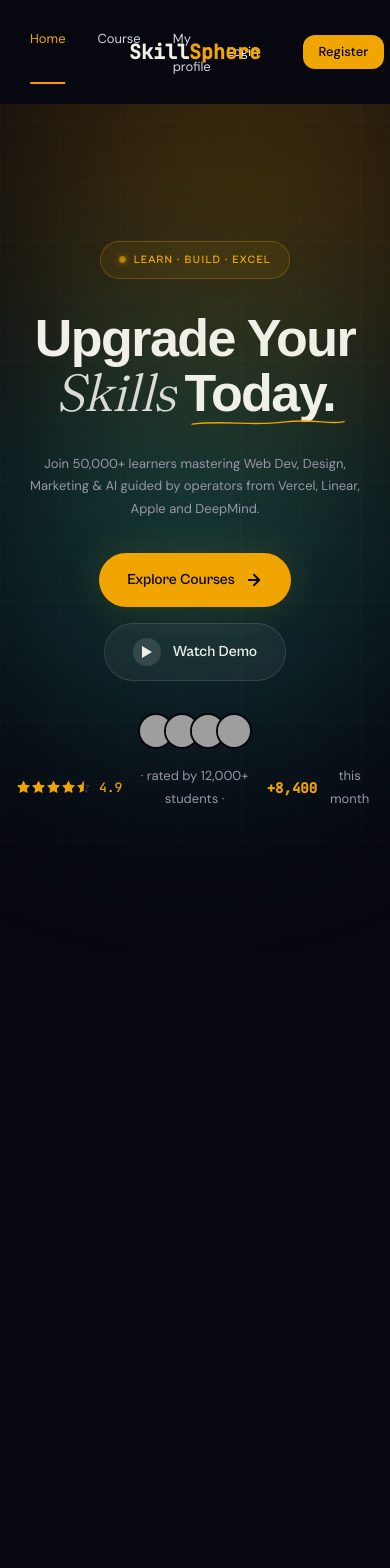
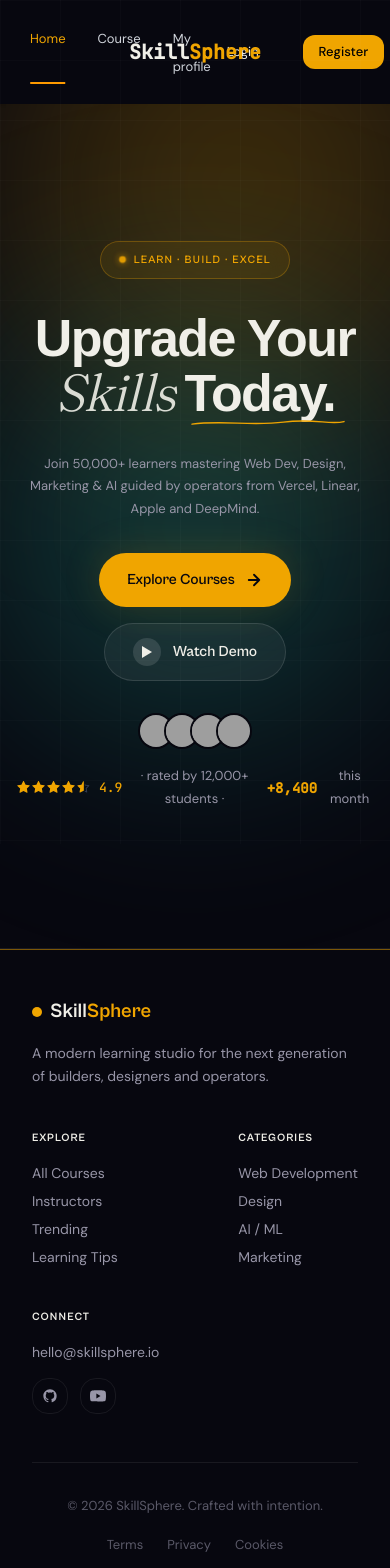
Before and after one commit to P-tanjim-second/skill-shaper, a Next.js app: page / in a window 390 px wide. Shown: the top 1568 px of the page. Before the commit the page ends 948 px from the top, so only its background shows below. Built offline with nearby package versions, Linux system fonts and the light colour scheme; grey boxes are pictures that could not be loaded; a web font is replaced by a local one.

Commit message:
Add responsive footer

```diff
--- a/src/components/Footer.jsx
+++ b/src/components/Footer.jsx
@@ -1,11 +1,100 @@
-import React from 'react';
+import Link from 'next/link';
 
-const Footer = () => {
-    return (
-        <div>
+export default function Footer() {
+  return (
+    <footer className="w-full bg-bg-base border-t border-border">
 
+      <div className="h-px w-full bg-accent-gold opacity-50"></div>
+
+      <div className="max-w-6xl mx-auto px-8 py-12">
+        <div className="flex flex-wrap justify-between gap-10">
+
+          <div className="w-full md:w-64">
+            <Link href="/" className="flex items-center gap-2">
+              <div className="w-2.5 h-2.5 rounded-full bg-accent-gold"></div>
+              <span className="text-xl font-bold font-sans">
+                <span className="text-tx-primary">Skill</span>
+                <span className="text-accent-gold">Sphere</span>
+              </span>
+            </Link>
+            <p className="mt-4 text-tx-secondary text-sm leading-relaxed">
+              A modern learning studio for the next generation of builders, designers and operators.
+            </p>
+          </div>
+
+          <div>
+            <h4 className="font-bold text-label uppercase tracking-widest text-tx-tertiary mb-4">
+              Explore
+            </h4>
+            <ul className="flex flex-col gap-2 text-sm">
+              <li>
+                <Link href="/courses" className="text-tx-secondary hover:text-tx-primary">All Courses</Link>
+              </li>
+              <li>
+                <Link href="/instructors" className="text-tx-secondary hover:text-tx-primary">Instructors</Link>
+              </li>
+              <li>
+                <Link href="/trending" className="text-tx-secondary hover:text-tx-primary">Trending</Link>
+              </li>
+              <li>
+                <Link href="/tips" className="text-tx-secondary hover:text-tx-primary">Learning Tips</Link>
+              </li>
+            </ul>
+          </div>
+
+          <div>
+            <h4 className="font-bold text-label uppercase tracking-widest text-tx-tertiary mb-4">
+              Categories
+            </h4>
+            <ul className="flex flex-col gap-2 text-sm">
+              <li>
+                <Link href="/courses?cat=webdev" className="text-tx-secondary hover:text-tx-primary">Web Development</Link>
+              </li>
+              <li>
+                <Link href="/courses?cat=design" className="text-tx-secondary hover:text-tx-primary">Design</Link>
+              </li>
+              <li>
+                <Link href="/courses?cat=ai" className="text-tx-secondary hover:text-tx-primary">AI / ML</Link>
+              </li>
+              <li>
+                <Link href="/courses?cat=marketing" className="text-tx-secondary hover:text-tx-primary">Marketing</Link>
+              </li>
+            </ul>
+          </div>
+
+          <div>
+            <h4 className="font-bold text-label uppercase tracking-widest text-tx-tertiary mb-4">
+              Connect
+            </h4>
+            <a href="mailto:hello@skillsphere.io" className="text-sm text-tx-secondary hover:text-accent-gold block mb-4">
+              hello@skillsphere.io
+            </a>
+            <div className="flex gap-3">
+              <a href="https://github.com" target="_blank" className="w-9 h-9 flex items-center justify-center rounded-lg border border-border text-tx-secondary hover:text-accent-gold">
+                <svg width="16" height="16" viewBox="0 0 24 24" fill="currentColor">
+                  <path d="M12 2C6.477 2 2 6.484 2 12.017c0 4.425 2.865 8.18 6.839 9.504.5.092.682-.217.682-.483 0-.237-.008-.868-.013-1.703-2.782.605-3.369-1.343-3.369-1.343-.454-1.158-1.11-1.466-1.11-1.466-.908-.62.069-.608.069-.608 1.003.07 1.531 1.032 1.531 1.032.892 1.53 2.341 1.088 2.91.832.092-.647.35-1.088.636-1.338-2.22-.253-4.555-1.113-4.555-4.951 0-1.093.39-1.988 1.029-2.688-.103-.253-.446-1.272.098-2.65 0 0 .84-.27 2.75 1.026A9.564 9.564 0 0112 6.844c.85.004 1.705.115 2.504.337 1.909-1.296 2.747-1.027 2.747-1.027.546 1.379.202 2.398.1 2.651.64.7 1.028 1.595 1.028 2.688 0 3.848-2.339 4.695-4.566 4.943.359.309.678.92.678 1.855 0 1.338-.012 2.419-.012 2.747 0 .268.18.58.688.482A10.019 10.019 0 0022 12.017C22 6.484 17.522 2 12 2z" />
+                </svg>
+              </a>
+              <a href="https://youtube.com" target="_blank" className="w-9 h-9 flex items-center justify-center rounded-lg border border-border text-tx-secondary hover:text-accent-gold">
+                <svg width="16" height="16" viewBox="0 0 24 24" fill="currentColor">
+                  <path d="M23.498 6.186a3.016 3.016 0 00-2.122-2.136C19.505 3.545 12 3.545 12 3.545s-7.505 0-9.377.505A3.017 3.017 0 00.502 6.186C0 8.07 0 12 0 12s0 3.93.502 5.814a3.016 3.016 0 002.122 2.136c1.871.505 9.376.505 9.376.505s7.505 0 9.377-.505a3.015 3.015 0 002.122-2.136C24 15.93 24 12 24 12s0-3.93-.502-5.814zM9.545 15.568V8.432L15.818 12l-6.273 3.568z" />
+                </svg>
+              </a>
+            </div>
+          </div>
         </div>
-    );
-};
 
-export default Footer;
+        <div className="mt-12 pt-8 border-t border-border flex flex-col sm:flex-row justify-between items-center gap-4">
+          <p className="text-small text-tx-tertiary">
+            © 2026 SkillSphere. Crafted with intention.
+          </p>
+          <div className="flex gap-6">
+            <Link href="/terms" className="text-small text-tx-tertiary hover:text-tx-primary">Terms</Link>
+            <Link href="/privacy" className="text-small text-tx-tertiary hover:text-tx-primary">Privacy</Link>
+            <Link href="/cookies" className="text-small text-tx-tertiary hover:text-tx-primary">Cookies</Link>
+          </div>
+        </div>
+      </div>
+    </footer>
+  );
+}
```
